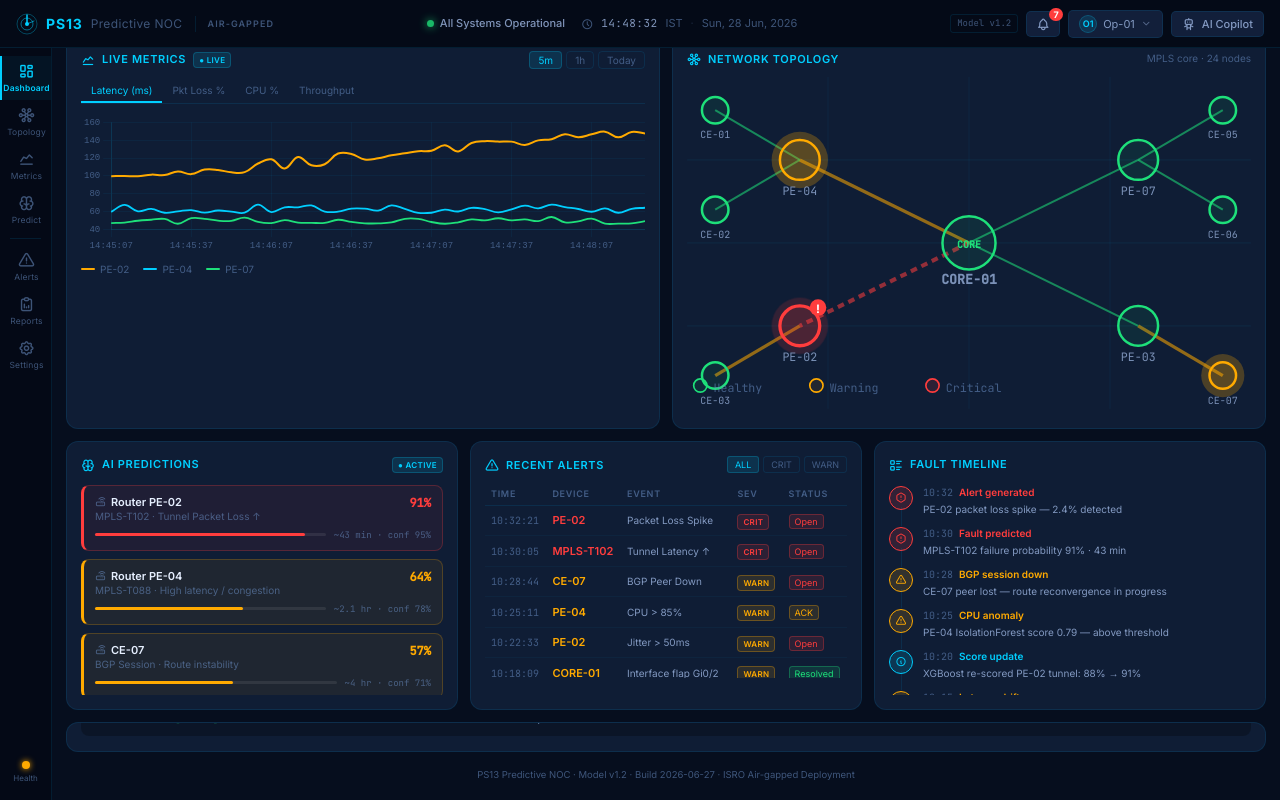
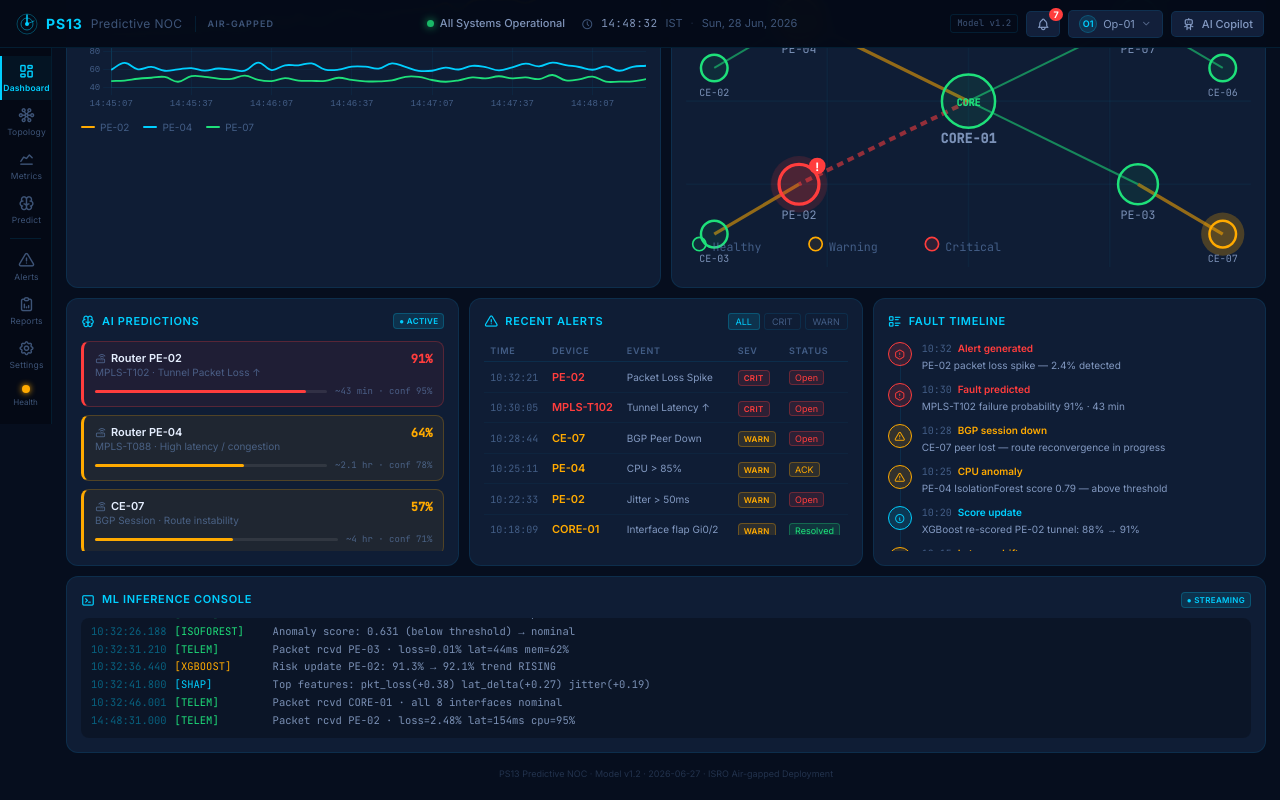
Before and after one commit to gowdarahul642/ps13-noc, a React (Vite) app: page / in a window 1280 px wide. Built offline with nearby package versions, Linux system fonts and the light colour scheme.

Commit message:
Update App.jsx

```diff
--- a/src/App.jsx
+++ b/src/App.jsx
@@ -7,130 +7,132 @@ import NetworkTopology from './components/NetworkTopology.jsx';
 import { SystemHealthBar, PredictionCards, AlertsTable, FaultTimeline, InferenceConsole } from './components/Panels.jsx';
 import CopilotPanel from './components/CopilotPanel.jsx';
 import DeviceModal from './components/DeviceModal.jsx';
-import TopologyScreen   from './views/TopologyScreen.jsx';
-import MetricsScreen    from './views/MetricsScreen.jsx';
+import TopologyScreen    from './views/TopologyScreen.jsx';
+import MetricsScreen     from './views/MetricsScreen.jsx';
 import PredictionsScreen from './views/PredictionsScreen.jsx';
-import AlertsScreen     from './views/AlertsScreen.jsx';
-import ReportsScreen    from './views/ReportsScreen.jsx';
-import SettingsScreen   from './views/SettingsScreen.jsx';
+import AlertsScreen      from './views/AlertsScreen.jsx';
+import ReportsScreen     from './views/ReportsScreen.jsx';
+import SettingsScreen    from './views/SettingsScreen.jsx';
 
-const SC = { ok: '#1EE07A', warn: '#FFAA00', crit: '#FF3D3D' };
+const SC = { ok:'#1EE07A', warn:'#FFAA00', crit:'#FF3D3D' };
 
 export default function App() {
-  const [copilotOpen, setCopilotOpen] = useState(false);
-  const [activeView,  setActiveView]  = useState('dashboard');
-  const [modal,       setModal]       = useState(null);
+  const [copilotOpen,  setCopilotOpen]  = useState(false);
+  const [activeView,   setActiveView]   = useState('dashboard');
+  const [modal,        setModal]        = useState(null);
   const [copilotQuery, setCopilotQuery] = useState('');
 
-  const openModal = useCallback((title, subtitle, rows) => setModal({ title, subtitle, rows }), []);
+  const openModal  = useCallback((title, subtitle, rows) => setModal({ title, subtitle, rows }), []);
   const closeModal = useCallback(() => setModal(null), []);
 
   const handleKpiClick = useCallback((kpi) => {
     const detail = {
-      routers:   '24 routers online: 22 OK · 1 Critical (PE-02) · 1 Warning (PE-04). 3 unreachable links detected.',
-      tunnels:   '187 active tunnels. MPLS-T102 (critical), MPLS-T088 (warning). 3 tunnels decommissioned last hour.',
-      alerts:    '7 open alerts: 2 Critical · 4 Warning · 1 Info. Oldest unacknowledged: 10:22 (PE-02 jitter).',
-      risk:      'AI Risk Score 91% — driven by PE-02 packet loss (2.4%) and latency delta (+34ms). Score rising.',
-      latency:   'Avg latency 142ms. PE-02: 148ms (critical threshold 150ms). PE-04: 64ms. PE-07: 52ms.',
-      loss:      'Network-wide packet loss 2.4%. PE-02/T102 primarily affected. Threshold: 1.5% (critical).',
-      bandwidth: 'Aggregate bandwidth 68% utilized. Peak: PE-02 Gi0/1 at 94%. No congestion on core trunk.',
-      links:     '219/226 links healthy. 7 degraded: 2 critical, 5 warning. No links fully down.',
+      routers:   '24 routers online: 22 OK · 1 Critical (PE-02) · 1 Warning (PE-04).',
+      tunnels:   '187 active tunnels. MPLS-T102 critical, MPLS-T088 warning.',
+      alerts:    '7 open: 2 Critical · 4 Warning · 1 Info.',
+      risk:      'AI Risk Score 91% — PE-02 packet loss 2.4%, latency +34ms.',
+      latency:   'Avg 142ms. PE-02: 148ms. PE-04: 64ms. PE-07: 52ms.',
+      loss:      'Network-wide 2.4%. PE-02/T102 primarily affected.',
+      bandwidth: 'Aggregate 68% utilized. PE-02 Gi0/1 at 94%.',
+      links:     '219/226 healthy. 7 degraded.',
     };
-    openModal(kpi.label, `Status: ${kpi.status.toUpperCase()} · Current value: ${kpi.value}${kpi.unit}`, [
-      { label: 'Current Value', value: `${kpi.value}${kpi.unit}` },
-      { label: 'Status',        value: kpi.status.toUpperCase() },
-      { label: 'Trend',         value: kpi.trendVal },
-      { label: 'Detail',        value: detail[kpi.id] || 'No detail available' },
+    openModal(kpi.label, `Status: ${kpi.status.toUpperCase()} · ${kpi.value}${kpi.unit}`, [
+      { label:'Value',  value:`${kpi.value}${kpi.unit}` },
+      { label:'Status', value:kpi.status.toUpperCase() },
+      { label:'Trend',  value:kpi.trendVal },
+      { label:'Detail', value:detail[kpi.id]||'—' },
     ]);
   }, [openModal]);
 
   const handleNodeClick = useCallback((node) => {
-    openModal(
-      `${node.id} — Device Detail`,
-      `${node.role} Router · IP ${node.ip} · Status ${node.status.toUpperCase()}`,
-      [
-        { label: 'Node Role',       value: node.role },
-        { label: 'IP Address',      value: node.ip, mono: true },
-        { label: 'Status',          value: node.status.toUpperCase(), color: SC[node.status] },
-        { label: 'CPU Utilization', value: `${node.cpu}%`, color: node.cpu > 85 ? SC.crit : node.cpu > 70 ? SC.warn : SC.ok },
-        { label: 'Memory Usage',    value: `${node.mem}%`, color: node.mem > 85 ? SC.crit : node.mem > 70 ? SC.warn : SC.ok },
-        { label: 'Active Tunnels',  value: `${node.tunnels}` },
-        { label: 'Interfaces',      value: `Gi0/0 UP · Gi0/1 ${node.status === 'crit' ? 'DEGRADED' : 'UP'} · Gi0/2 UP` },
-      ]
-    );
+    openModal(`${node.id} — Device Detail`, `${node.role} · ${node.ip} · ${node.status.toUpperCase()}`, [
+      { label:'Role',    value:node.role },
+      { label:'IP',      value:node.ip },
+      { label:'Status',  value:node.status.toUpperCase(), color:SC[node.status] },
+      { label:'CPU',     value:`${node.cpu}%`, color:node.cpu>85?SC.crit:node.cpu>70?SC.warn:SC.ok },
+      { label:'Memory',  value:`${node.mem}%`, color:node.mem>85?SC.crit:node.mem>70?SC.warn:SC.ok },
+      { label:'Tunnels', value:`${node.tunnels}` },
+      { label:'Gi0/1',   value:node.status==='crit'?'DEGRADED':'UP', color:node.status==='crit'?SC.crit:SC.ok },
+    ]);
   }, [openModal]);
 
   const handlePredClick = useCallback((pred) => {
-    const evidence = {
-      p1: 'IsolationForest: 0.847 · XGBoost: 91.3% · SHAP: pkt_loss(+0.38) lat_delta(+0.27) jitter(+0.19). T102 latency 95ms→148ms over 15 min.',
-      p2: 'PE-04 CPU >85% for 18 min. IsolationForest: 0.71 · XGBoost: 64.1% · SHAP: cpu_util(+0.41) mem_pressure(+0.22).',
-      p3: 'CE-07 BGP peer flap ×3 in 25 min. XGBoost: 57.3% · SHAP: bgp_flap_count(+0.52) session_age(+0.31).',
+    const ev = {
+      p1:'IsolationForest 0.847 · XGBoost 91.3% · pkt_loss(+0.38) lat_delta(+0.27)',
+      p2:'IsolationForest 0.710 · XGBoost 64.1% · cpu_util(+0.41) mem(+0.22)',
+      p3:'XGBoost 57.3% · bgp_flap(+0.52) session_age(+0.31)',
     };
     openModal(`Prediction — ${pred.device}`, `${pred.tunnel} · ${pred.fault}`, [
-      { label: 'Fault Type',  value: pred.fault },
-      { label: 'Risk Score',  value: `${pred.risk}%`, color: SC[pred.status] },
-      { label: 'Confidence',  value: `${pred.confidence}%` },
-      { label: 'Lead Time',   value: pred.leadTime },
-      { label: 'Status',      value: pred.status.toUpperCase(), color: SC[pred.status] },
-      { label: 'Evidence',    value: evidence[pred.id] || '', mono: true },
-      { label: 'Action',      value: 'Run: mpls traffic-eng reoptimize · Shift to backup LSP per SOP-3', color: 'var(--accent)' },
+      { label:'Risk',       value:`${pred.risk}%`,       color:SC[pred.status] },
+      { label:'Confidence', value:`${pred.confidence}%` },
+      { label:'Lead Time',  value:pred.leadTime },
+      { label:'Evidence',   value:ev[pred.id]||'—' },
+      { label:'Action',     value:'mpls traffic-eng reoptimize · Shift to backup LSP per SOP-3', color:'var(--accent)' },
     ]);
   }, [openModal]);
 
   const handleAlertClick = useCallback((alert) => {
     openModal(`Alert — ${alert.device}`, `${alert.event} · ${alert.ts}`, [
-      { label: 'Device',   value: alert.device },
-      { label: 'Event',    value: alert.event },
-      { label: 'Severity', value: alert.sev.toUpperCase(), color: SC[alert.sev] || 'var(--accent)' },
-      { label: 'Status',   value: alert.status },
-      { label: 'Time',     value: alert.ts, mono: true },
-      { label: 'Assigned', value: alert.owner },
-      { label: 'Action',   value: `Investigate ${alert.device} — check interface stats and tunnel logs`, color: 'var(--accent)' },
+      { label:'Device',   value:alert.device },
+      { label:'Event',    value:alert.event },
+      { label:'Severity', value:alert.sev.toUpperCase(), color:SC[alert.sev]||'var(--accent)' },
+      { label:'Status',   value:alert.status },
+      { label:'Assigned', value:alert.owner },
     ]);
   }, [openModal]);
 
-  const VIEW_LABELS = {
-    dashboard: 'Dashboard', topology: 'Network Topology', metrics: 'Live Metrics',
-    predictions: 'AI Predictions', alerts: 'Alert Management',
-    reports: 'Reports', settings: 'Configuration',
+  /* ── Shared page wrapper style ── */
+  const pageStyle = {
+    flex: 1,
+    overflowY: 'auto',
+    padding: '12px 14px',
+    display: 'flex',
+    flexDirection: 'column',
+    gap: '10px',
+    minWidth: 0,
   };
 
   return (
-    <div style={{ display: 'grid', gridTemplateRows: '48px 1fr', height: '100vh', overflow: 'hidden' }}>
-      <TopBar
-        copilotOpen={copilotOpen}
-        onToggleCopilot={() => setCopilotOpen(o => !o)}
-      />
+    /* Outer shell — full viewport, top bar fixed, rest scrollable */
+    <div style={{ display:'flex', flexDirection:'column', minHeight:'100vh', background:'var(--bg-base)' }}>
+      {/* ── Top bar (sticky) ── */}
+      <div style={{ position:'sticky', top:0, zIndex:100, flexShrink:0 }}>
+        <TopBar copilotOpen={copilotOpen} onToggleCopilot={() => setCopilotOpen(o => !o)} />
+      </div>
 
-      <div style={{
-        display: 'grid',
-        gridTemplateColumns: copilotOpen ? '52px 1fr 320px' : '52px 1fr',
-        overflow: 'hidden',
-        transition: 'grid-template-columns 200ms cubic-bezier(.16,1,.3,1)',
-      }}>
+      {/* ── Body row ── */}
+      <div style={{ display:'flex', flex:1, minHeight:0 }}>
+        {/* Sidebar (sticky) */}
+        <div style={{ position:'sticky', top:48, height:'calc(100vh - 48px)', flexShrink:0, zIndex:10 }}>
           <Sidebar activeView={activeView} onNavigate={setActiveView} />
+        </div>
 
-        <main
-          aria-label={VIEW_LABELS[activeView] || 'Dashboard'}
-          style={{ overflowY: 'auto', padding: '14px', display: 'flex', flexDirection: 'column', gap: '12px' }}
-        >
-          {/* ── Dashboard ──────────────────────────────────── */}
+        {/* Main content */}
+        <main aria-label="Dashboard" style={pageStyle}>
+
+          {/* ── Dashboard ────────────────────────────────────────────── */}
           {activeView === 'dashboard' && (<>
             <SystemHealthBar />
             <KpiGrid onCardClick={handleKpiClick} />
-            <div style={{ display: 'grid', gridTemplateColumns: '1fr 1fr', gap: '12px' }}>
+
+            {/* Charts + Topology */}
+            <div style={{ display:'grid', gridTemplateColumns:'1fr 1fr', gap:'10px', minHeight:320 }}>
               <MetricsChart />
               <NetworkTopology onNodeClick={handleNodeClick} />
             </div>
-            <div style={{ display: 'grid', gridTemplateColumns: '1fr 1fr 1fr', gap: '12px' }}>
+
+            {/* Prediction / Alerts / Timeline */}
+            <div style={{ display:'grid', gridTemplateColumns:'1fr 1fr 1fr', gap:'10px' }}>
               <PredictionCards onCardClick={handlePredClick} />
-              <AlertsTable onRowClick={handleAlertClick} />
+              <AlertsTable     onRowClick={handleAlertClick} />
               <FaultTimeline />
             </div>
+
             <InferenceConsole />
-            <footer style={{ fontSize: '9.5px', color: 'var(--text-muted)', textAlign: 'center', padding: '4px 0' }}>
-              PS13 Predictive NOC · Model v1.2 · Build 2026-06-27 · ISRO Air-gapped Deployment
-            </footer>
+
+            <div style={{ fontSize:'9px', color:'var(--text-muted)', textAlign:'center', padding:'4px 0 8px', opacity:.5 }}>
+              PS13 Predictive NOC · Model v1.2 · 2026-06-27 · ISRO Air-gapped Deployment
+            </div>
           </>)}
 
           {activeView === 'topology'    && <TopologyScreen    onNodeClick={handleNodeClick} />}
@@ -141,22 +143,20 @@ export default function App() {
           {activeView === 'settings'    && <SettingsScreen />}
         </main>
 
+        {/* Copilot side panel */}
         {copilotOpen && (
+          <div style={{ width:300, flexShrink:0, borderLeft:'1px solid var(--border)', display:'flex', flexDirection:'column', position:'sticky', top:48, height:'calc(100vh - 48px)' }}>
             <CopilotPanel
               onClose={() => setCopilotOpen(false)}
               initialQuery={copilotQuery}
               onQueryConsumed={() => setCopilotQuery('')}
             />
+          </div>
         )}
       </div>
 
       {modal && (
-        <DeviceModal
-          title={modal.title}
-          subtitle={modal.subtitle}
-          rows={modal.rows}
-          onClose={closeModal}
-        />
+        <DeviceModal title={modal.title} subtitle={modal.subtitle} rows={modal.rows} onClose={closeModal} />
       )}
     </div>
   );
```
Lines whose indentation alone changed are shown as unchanged.
